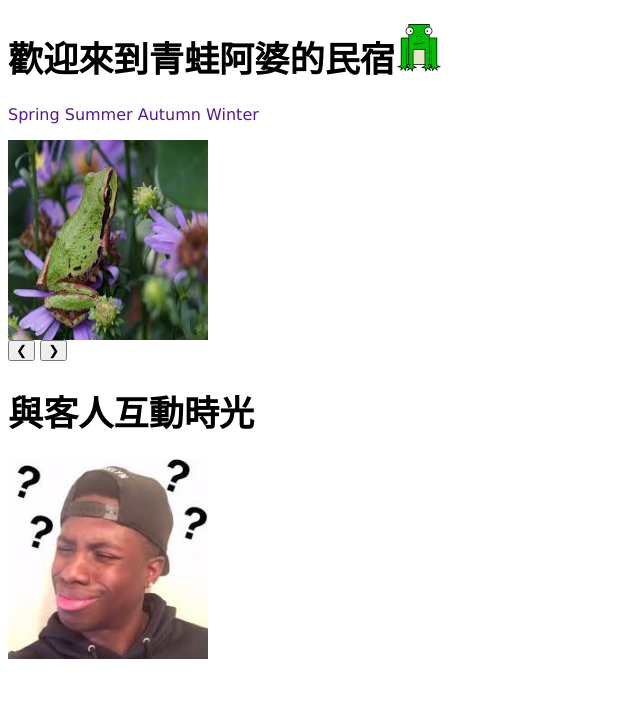
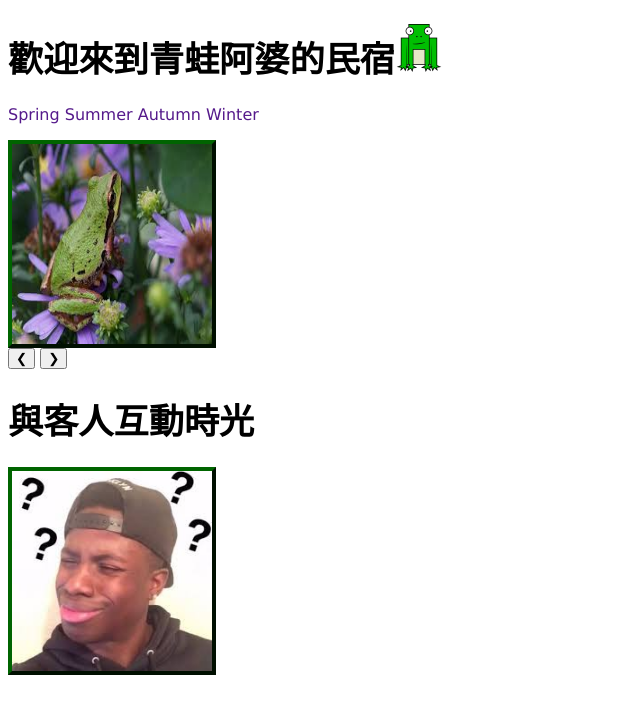
Before and after one commit to themikesam/1061SE_Team4_Module3, a PHP site: page /show.html in a window 1280 px wide. Shown: the top 714 px of the page, without its empty margins (0-640 px from the left). Run offline with PHP 8.4, Linux system fonts and the light colour scheme.

Commit message:
加框框

```diff
--- a/show.css
+++ b/show.css
@@ -8,6 +8,7 @@
 }
 
 #slide{
+    border:4px outset #006400;
     height:200px;
     width:200px;
 }
```
